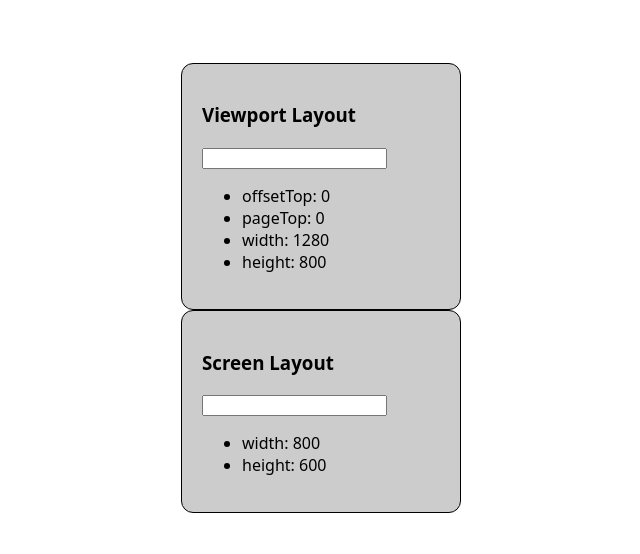
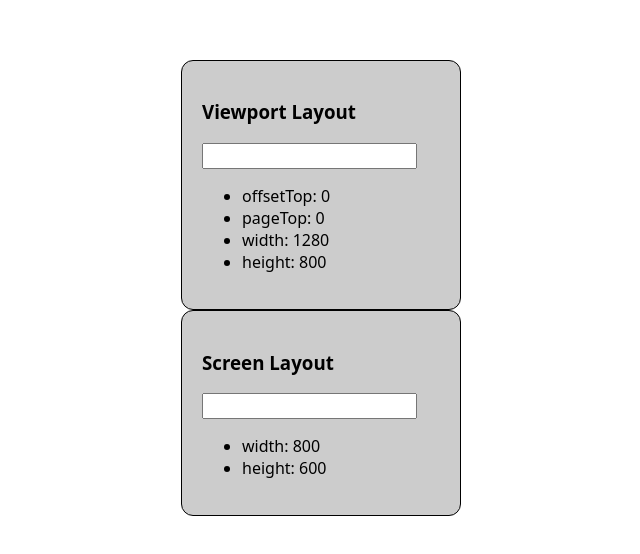
Before and after one commit to Vladislav2397/display_web_layouts, a website: page index.html in a window 1280 px wide. Shown: the part 112-666 px from the top of the page, without its empty margins (319-959 px from the left). Drawn offline with Linux system fonts and the light colour scheme.

Commit message:
Added styles for inputs

```diff
--- a/styles.css
+++ b/styles.css
@@ -26,3 +26,8 @@ body {
     border-radius: 12px;
     min-width: 280px;
 }
+
+input {
+    font-size: 16px;
+    line-height: 20px;
+}
```
